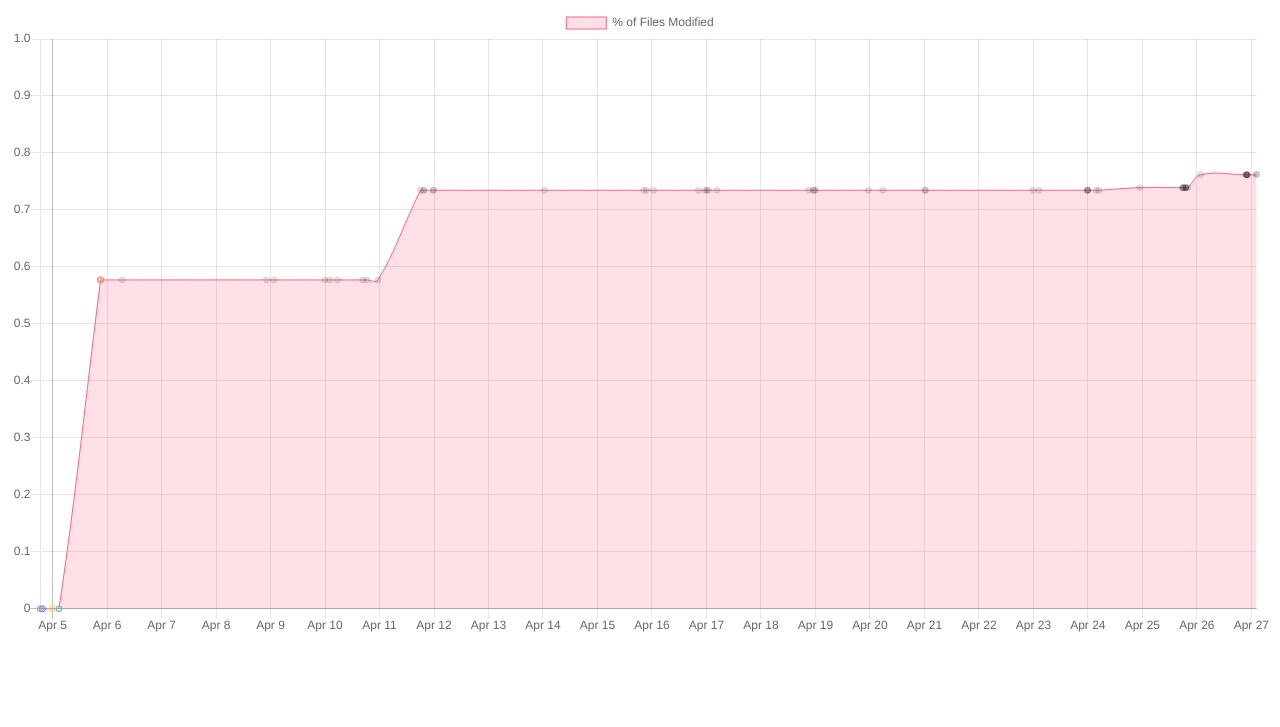
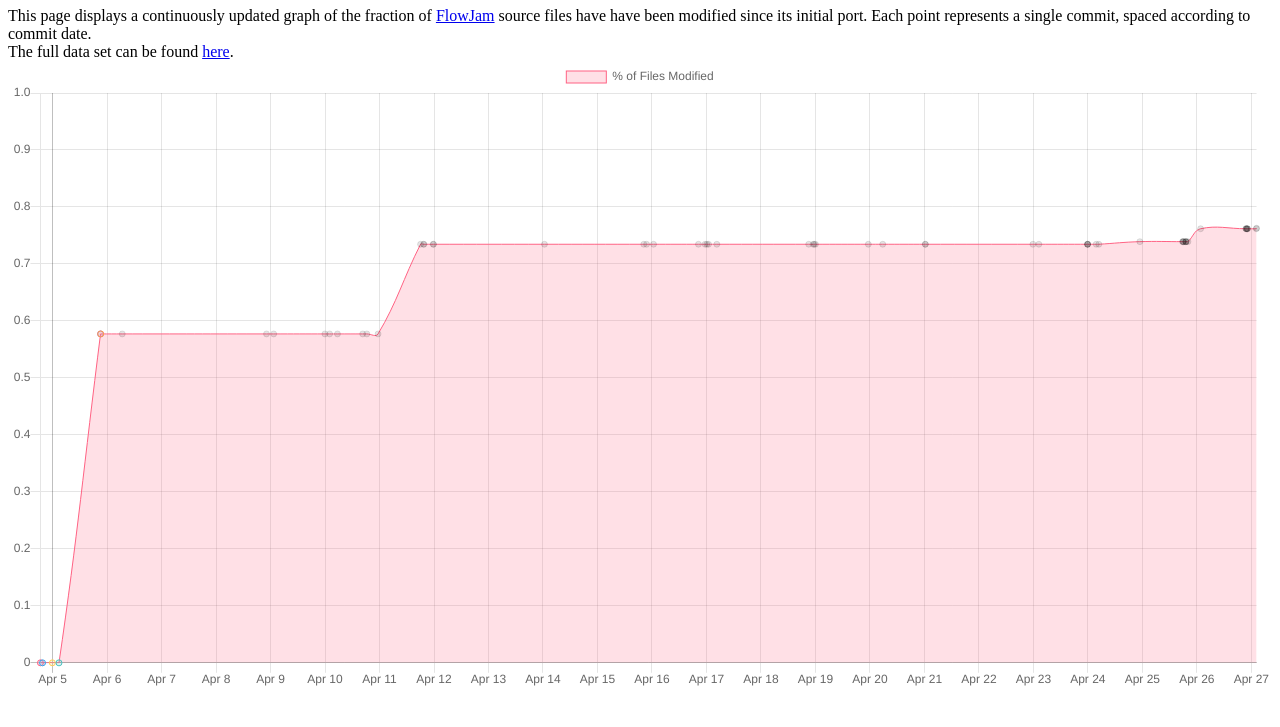
Before and after one commit to verigames/verigames.github.io, a plain HTML site: page index.html in a window 1280 px wide. Shown: the part 73-800 px from the top of the page. Drawn offline with nearby package versions, Linux system fonts and the light colour scheme.

Commit message:
Added page description.

```diff
--- a/index.html
+++ b/index.html
@@ -10,7 +10,12 @@
 </head>
 <body>
 	<h1>FlowJam</h1>
-	<div></div>
+	<div>
+		This page displays a continuously updated graph of the fraction of <a href="https://github.com/kblack37/verigames">FlowJam</a> source files have have been modified since its initial port. Each point represents a single commit, spaced according to commit date.
+	</div>
+	<div>
+		The full data set can be found <a href="https://github.com/verigames/verigames.github.io/blob/master/data.txt">here</a>.
+	</div>
 	<div class="container">
 		<canvas id="progress-graph"></canvas>
 	</div>
```
